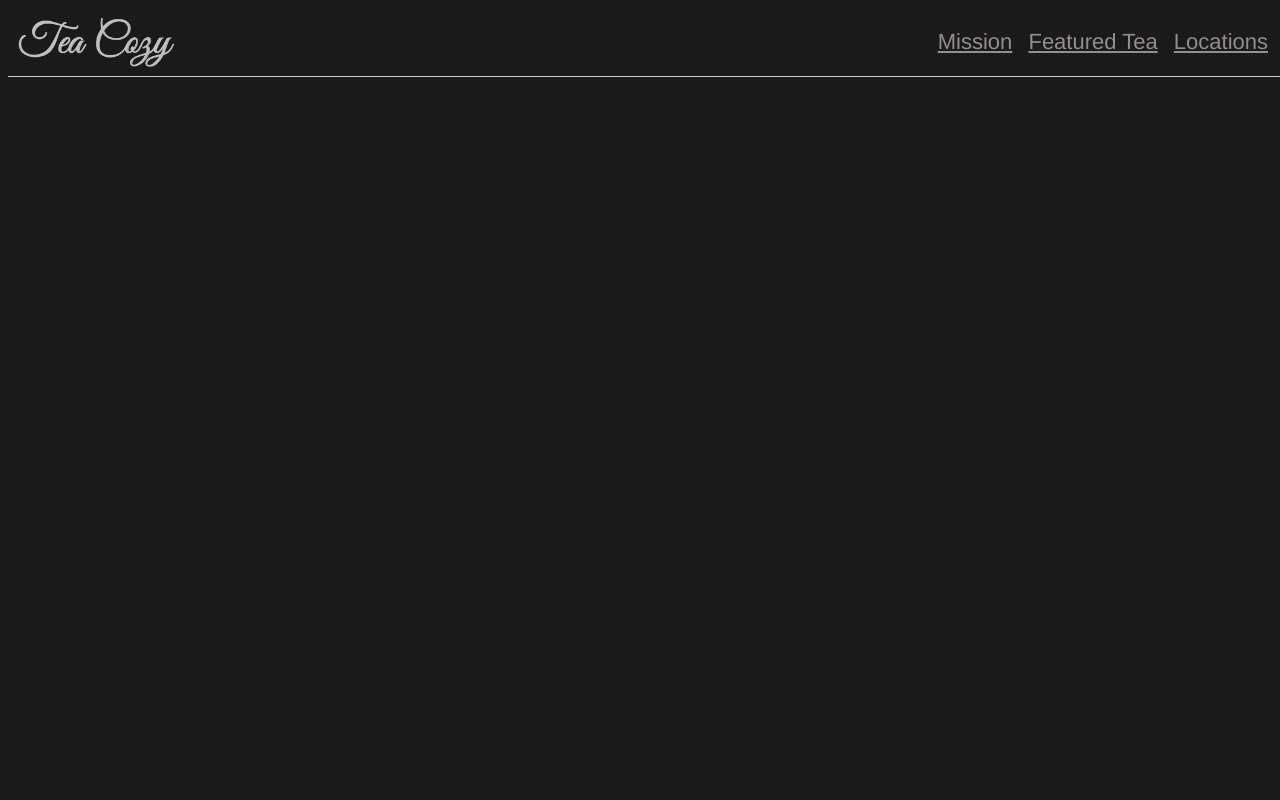
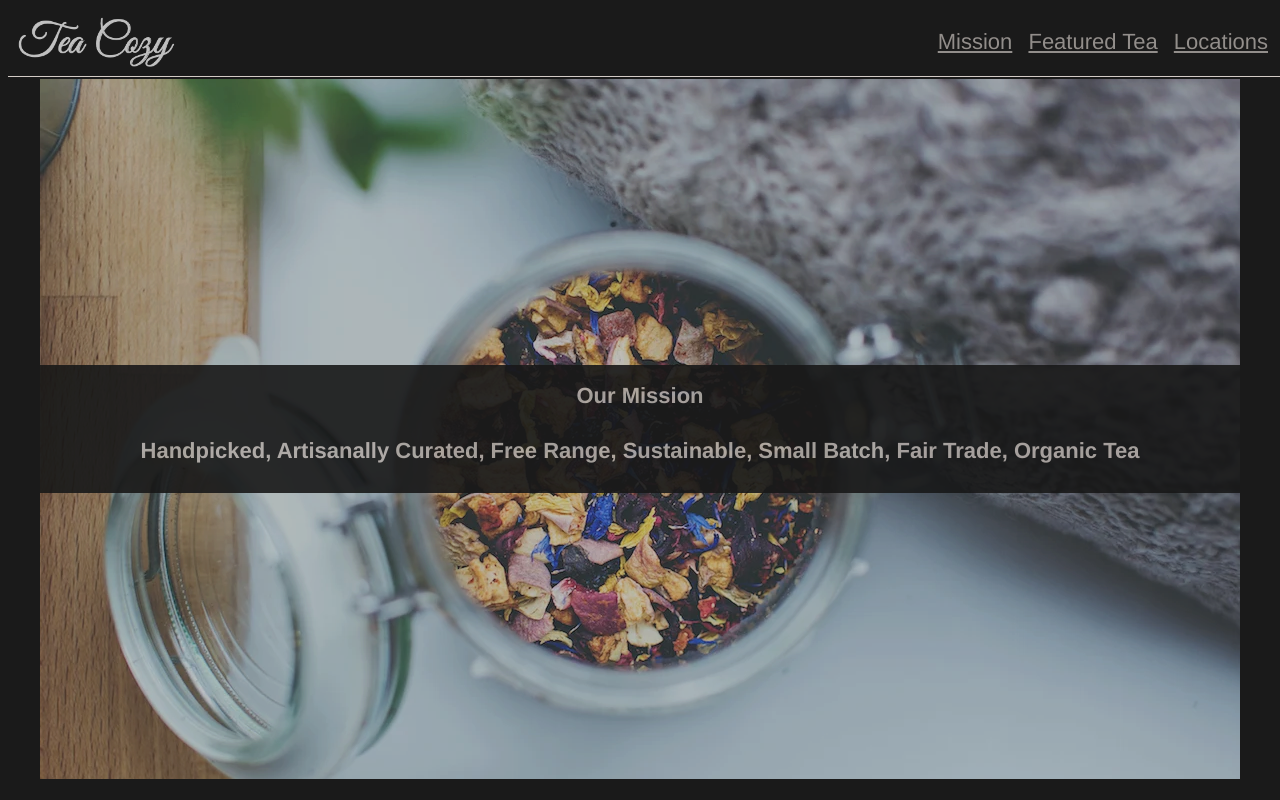
Before and after one commit to kay-ben/TeaCozy, a plain HTML site: page index.html in a window 1280 px wide. Drawn offline with Linux system fonts and the light colour scheme.

Commit message:
add mission content

```diff
--- a/index.html
+++ b/index.html
@@ -4,6 +4,7 @@
     <title>Tea Cozy</title>
     <link href="resources/css/index.css" rel="stylesheet">
 </head>
+
 <body>
     <header>
         <img src="resources/tea-cozy-logo.png" class="logo">
@@ -15,6 +16,14 @@
             </ul>
         </nav>
     </header>
+    <div class="container">
+        <div class="mission">
+            <div>
+                <h2>Our Mission</h2>
+                <h4>Handpicked, Artisanally Curated, Free Range, Sustainable, Small Batch, Fair Trade, Organic Tea</h4>
+            </div>
+        </div>
+    </div>
 </body>
 
 </html>
--- a/resources/css/index.css
+++ b/resources/css/index.css
@@ -14,6 +14,7 @@ header {
     position: fixed;
     height: 69px;
     width: 100%;
+    z-index: 5;
     border-bottom: 1px solid seashell;
 }
 .logo {
@@ -36,7 +37,22 @@ nav ul li {
 a {
     text-decoration: underline;
 }
+.container {
+    display: flex;
+    align-content: center;
+    justify-content: center;
+    position: relative;
+    top: 71px;
+}
 .mission {
-    position: relative;
-    top: 60px;
+    background-image: url("../mission-background.jpg");
+    background-repeat: no-repeat;
+    height: 700px;
+    width: 1200px;
+    display: flex;
+    align-items: center;
+    justify-content: center;
 }
+.mission div {
+    width: 1200px;
+}
```
Also changed, not shown: resources/mission-background.jpg (added).
